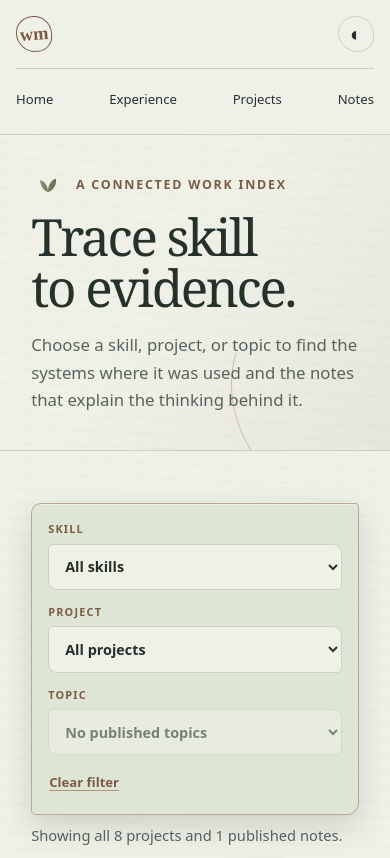
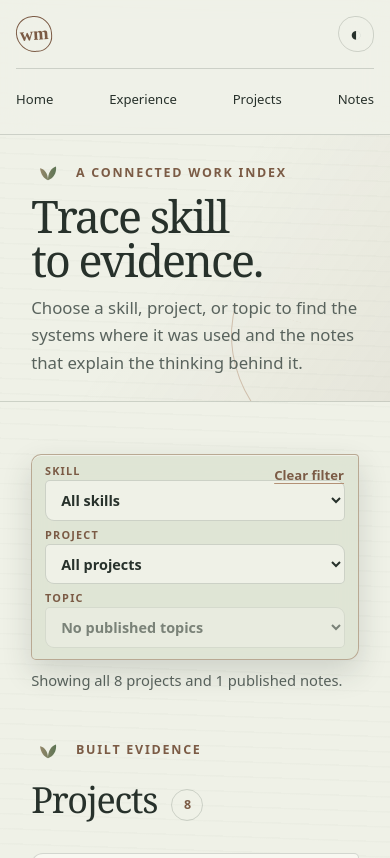
Before and after one commit to wermarter/wermarter.github.io, an Astro site: page /projects in a window 390 px wide. Shown: the top 858 px of the page. Built offline with nearby package versions, Linux system fonts and the light colour scheme; Astro itself is replaced by a stand-in of ours; a web font is replaced by a local one.

Commit message:
Compact page intros and project filters

```diff
--- a/src/pages/projects.astro
+++ b/src/pages/projects.astro
@@ -171,8 +171,8 @@ const topics = [...new Set(posts.flatMap((post) => post.data.tags.filter((tag) =
     display: grid;
     grid-template-columns: repeat(3, minmax(0, 1fr)) auto;
     align-items: end;
-    gap: .8rem;
-    padding: 1rem;
+    gap: .65rem;
+    padding: .7rem .8rem;
     border: 1px solid color-mix(in srgb, var(--bark-soft) 55%, var(--line));
     border-radius: 10px 4px 12px 5px;
     background: color-mix(in srgb, var(--paper-deep) 94%, transparent);
@@ -185,7 +185,7 @@ const topics = [...new Set(posts.flatMap((post) => post.data.tags.filter((tag) =
   .reference-filter label {
     display: grid;
     min-width: 0;
-    gap: .35rem;
+    gap: .2rem;
   }
 
   .reference-filter label > span {
@@ -193,6 +193,7 @@ const topics = [...new Set(posts.flatMap((post) => post.data.tags.filter((tag) =
     font-size: .68rem;
     font-weight: 800;
     letter-spacing: .11em;
+    line-height: 1;
     text-transform: uppercase;
   }
 
@@ -200,8 +201,8 @@ const topics = [...new Set(posts.flatMap((post) => post.data.tags.filter((tag) =
     width: 100%;
     min-width: 0;
     max-width: 100%;
-    min-height: 2.9rem;
-    padding: .45rem 2.2rem .45rem .75rem;
+    min-height: 2.55rem;
+    padding: .35rem 2.2rem .35rem .7rem;
     border: 1px solid var(--line);
     border-radius: 5px 9px 5px 9px;
     background: var(--paper);
@@ -224,8 +225,8 @@ const topics = [...new Set(posts.flatMap((post) => post.data.tags.filter((tag) =
     display: inline-flex;
     align-items: center;
     justify-content: center;
-    min-height: 2.9rem;
-    padding-inline: .9rem;
+    min-height: 2.55rem;
+    padding-inline: .8rem;
     border: 1px solid transparent;
     color: var(--bark);
     font-size: .82rem;
@@ -292,25 +293,23 @@ const topics = [...new Set(posts.flatMap((post) => post.data.tags.filter((tag) =
   @media (max-width: 900px) {
     .reference-filter {
       top: 126px;
-      grid-template-columns: repeat(3, minmax(0, 1fr));
-    }
-
-    .reference-filter__clear {
-      grid-column: 1 / -1;
-      justify-self: start;
-      min-height: auto;
-      padding: .2rem 0;
     }
   }
 
   @media (max-width: 620px) {
     .reference-filter {
-      position: static;
+      position: relative;
+      top: auto;
       grid-template-columns: 1fr;
+      gap: .55rem;
     }
 
     .reference-filter__clear {
-      grid-column: auto;
+      position: absolute;
+      top: .45rem;
+      right: .8rem;
+      min-height: 1.75rem;
+      padding: .15rem 0;
     }
 
     .reference-summary {
--- a/src/styles/patterns.css
+++ b/src/styles/patterns.css
@@ -175,7 +175,7 @@
 .page-intro {
   position: relative;
   overflow: hidden;
-  padding: var(--space-section-compact) var(--content-gutter) clamp(2.25rem, 3vw, 3rem);
+  padding: clamp(1.75rem, 2.5vw, 2.5rem) var(--content-gutter) clamp(1.5rem, 2vw, 2rem);
   border-bottom: 1px solid var(--line);
   background: linear-gradient(125deg, transparent 45%, var(--bark-wash));
   isolation: isolate;
@@ -200,16 +200,20 @@
   max-width: 12ch;
   margin: 0;
   font-family: var(--display);
-  font-size: clamp(3.2rem, 6vw, 5.5rem);
+  font-size: clamp(2.8rem, 5.2vw, 4.75rem);
   font-weight: 520;
   letter-spacing: -.045em;
   line-height: .98;
   text-wrap: balance;
 }
 
+.page-intro .eyebrow {
+  margin-bottom: .65rem;
+}
+
 .page-intro .lede {
   max-width: 63ch;
-  margin: 1.2rem 0 0;
+  margin: .75rem 0 0;
   color: var(--ink-soft);
   font-size: clamp(1.05rem, 1.6vw, 1.18rem);
   text-wrap: pretty;
```
